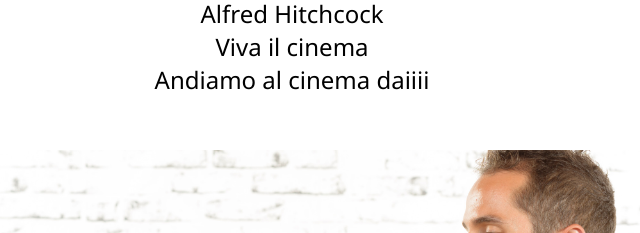
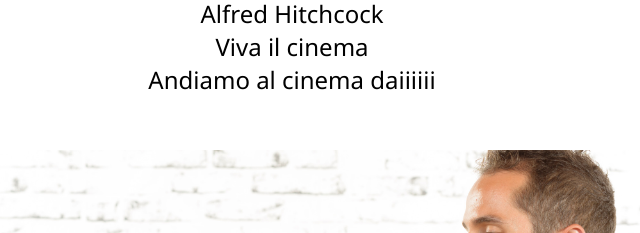
Before and after one commit to Giovj1011/Esame-Html, a plain HTML site: page index.html in a window 1280 px wide. Shown: the part 212-445 px from the top of the page, 348-988 px from the left. Drawn offline with Linux system fonts and the light colour scheme.

Commit message:
Update index.html

```diff
--- a/index.html
+++ b/index.html
@@ -19,7 +19,8 @@
 <h1 >Il cinema è il <a class="rosso">"come"</a>, non il "cosa".</h1>
 <p>Alfred Hitchcock</p>
     <p>Viva il cinema</p>
-    <p>Andiamo al cinema daiiii</p>
+    <p>Andiamo al cinema daiiiiii</p>
+
 </section>
 
 &nbsp;
```
